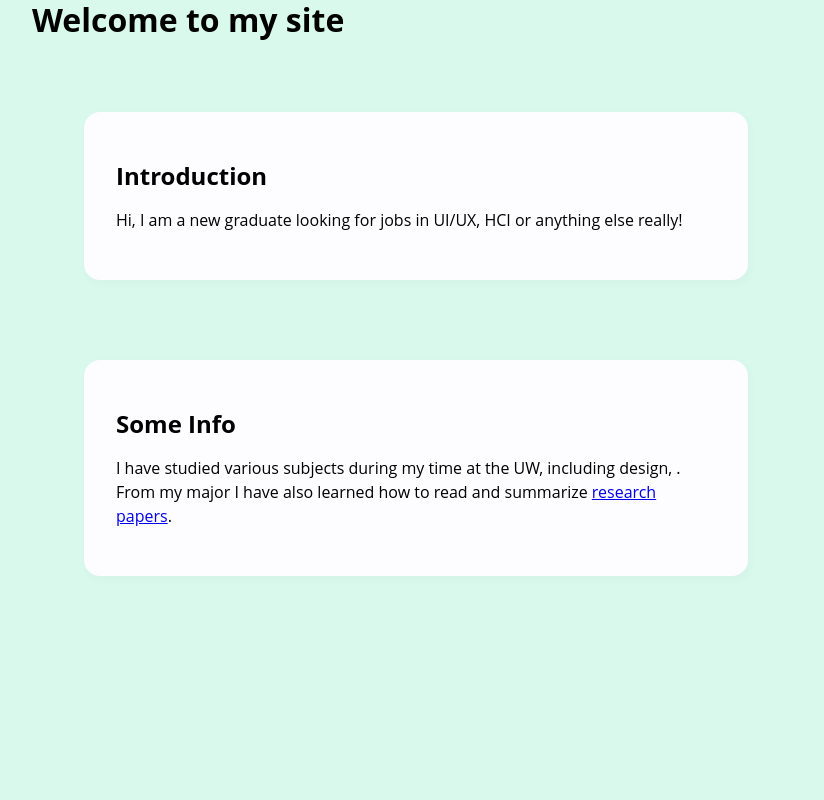
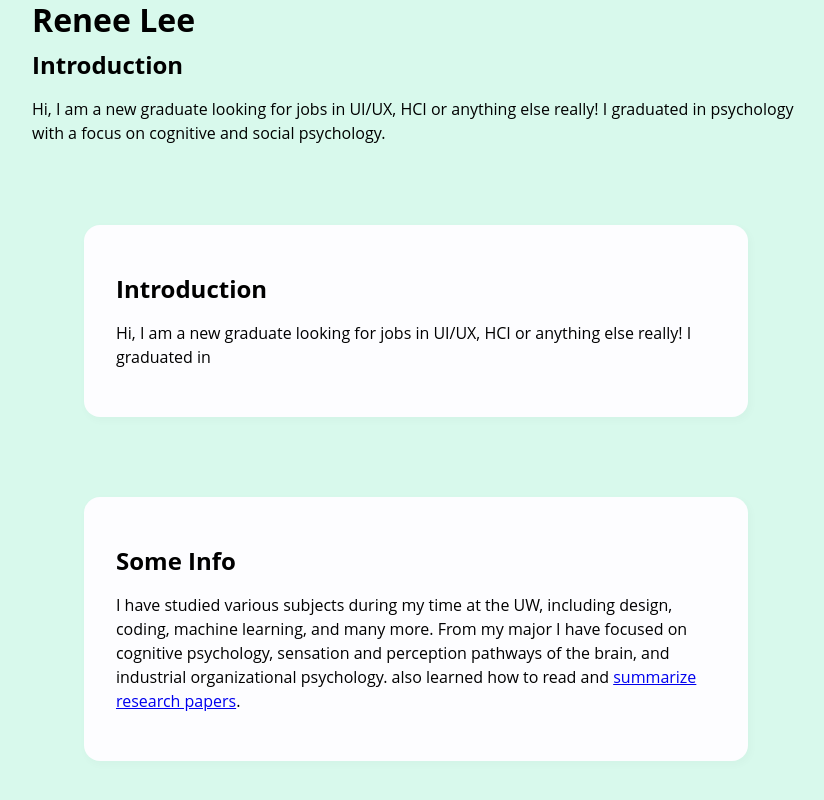
Before and after one commit to poonchoo/poonchoo.github.io, a plain HTML site: page index.html in a window 1280 px wide. Shown: the whole page, without its empty margins (224-1048 px from the left). Drawn offline with Linux system fonts and the light colour scheme.

Commit message:
Update index.html

```diff
--- a/index.html
+++ b/index.html
@@ -6,16 +6,24 @@
     <title>Renee Lee</title>
   </head>
   <body>
-  	<h1>Welcome to my site</h1>
+  	<h1>Renee Lee</h1>
+      <h2>Introduction</h2>
+          <p> Hi, I am a new graduate looking for jobs in UI/UX, HCI or anything else really!
+            I graduated in psychology with a focus on cognitive and social psychology.
+          </p>
       <div>
           <h2>Introduction</h2>
-          <p> Hi, I am a new graduate looking for jobs in UI/UX, HCI or anything else really!</p>
+          <p> Hi, I am a new graduate looking for jobs in UI/UX, HCI or anything else really!
+            I graduated in
+          </p>
           </div>
       <div>
         <h2>Some Info</h2>
          <p>
-           I have studied various subjects during my time at the UW, including design, . From my major I have
-           also learned how to read and summarize <a href="#research">research papers</a>.
+           I have studied various subjects during my time at the UW, including design, coding,
+           machine learning, and many more. From my major I have focused on cognitive psychology,
+           sensation and perception pathways of the brain, and industrial organizational psychology.
+           also learned how to read and <a href="#research">summarize research papers</a>.
          </p>
         </div>
     </section>
```
